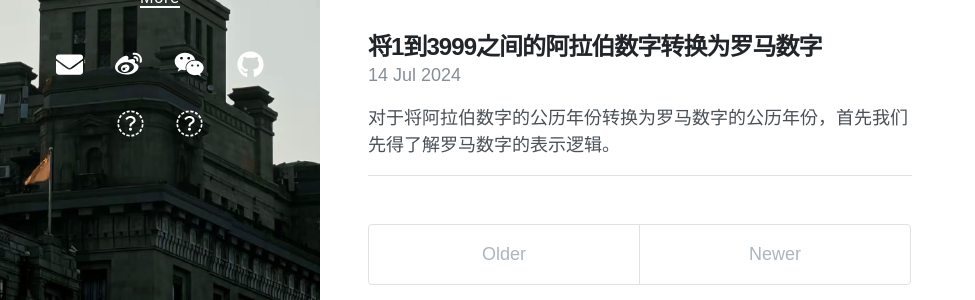
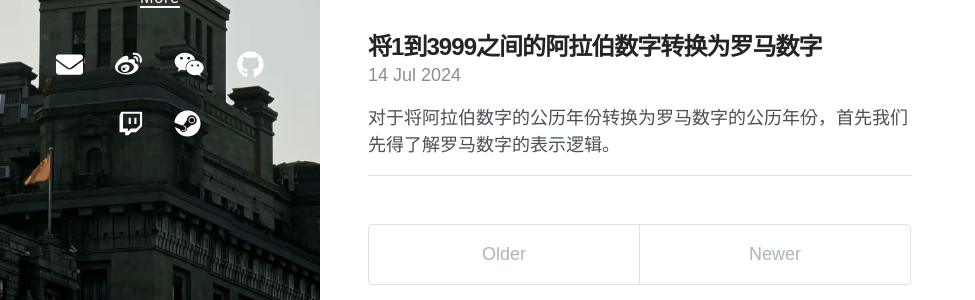
Before and after one commit to sugoijosephhan/sugoijosephhan.github.io, a Jekyll site: the page built from index.html, in a window 1280 px wide and 996 px high. Shown: the part 590-890 px from the top of the window, without its empty margins (0-975 px from the left). Built offline with Jekyll 4.4.1, drawn with Linux system fonts in a browser that asks for light colours; nearby versions of some CDN libraries; the list of posts is cut into pages by our own code.

Commit message:
2025/05/02/02:45 - Modified the contents.

```diff
--- a/_data/social.yml
+++ b/_data/social.yml
@@ -12,7 +12,7 @@
   icon: fab fa-github
 - title: Twitch
   url: https://www.twitch.tv/sugoijosephhan
-  icon: fa fa-twitch
+  icon: fab fa-twitch
 - title: Steam
   url: https://steamcommunity.com/id/HuiLuvzUrHeart/
-  icon: fa fa-steam
+  icon: fab fa-steam
```
